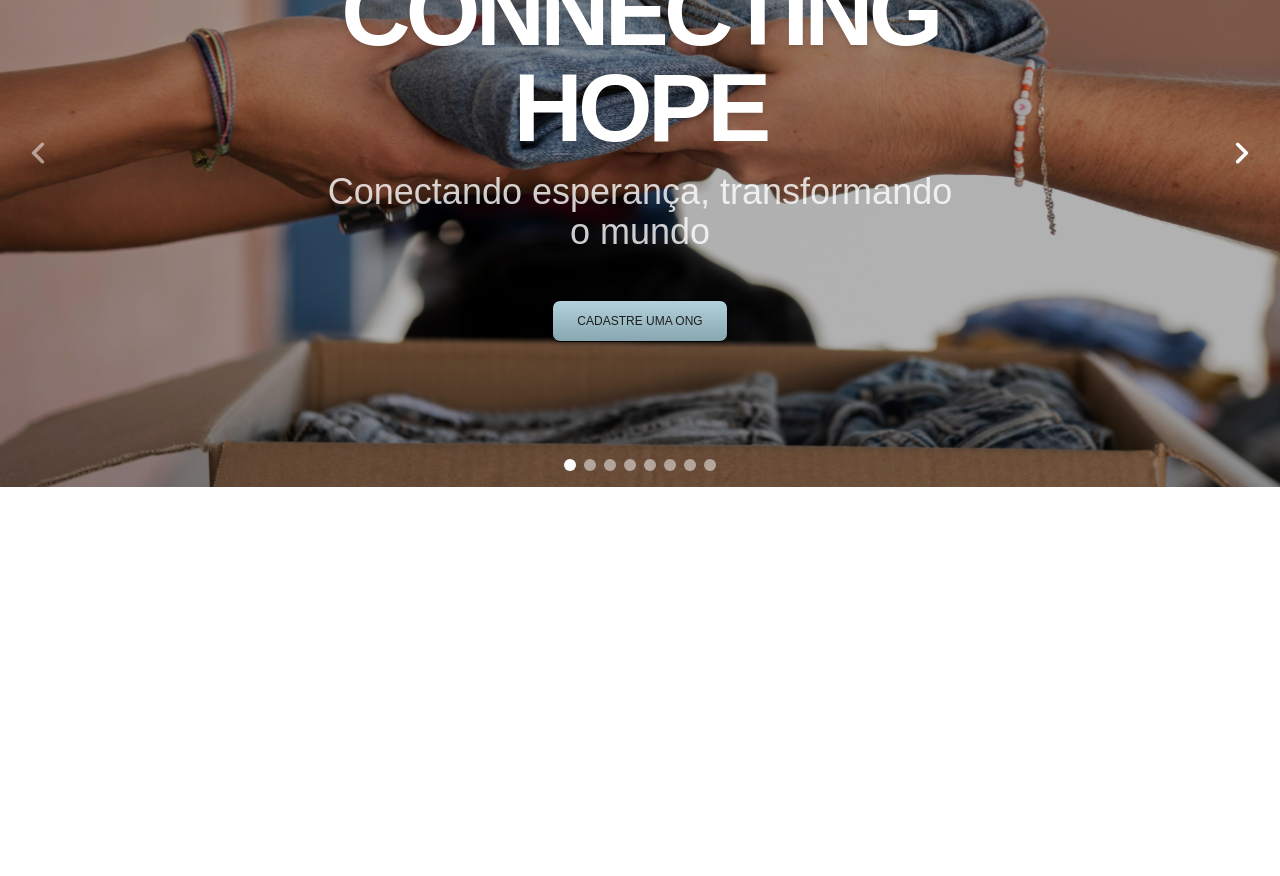
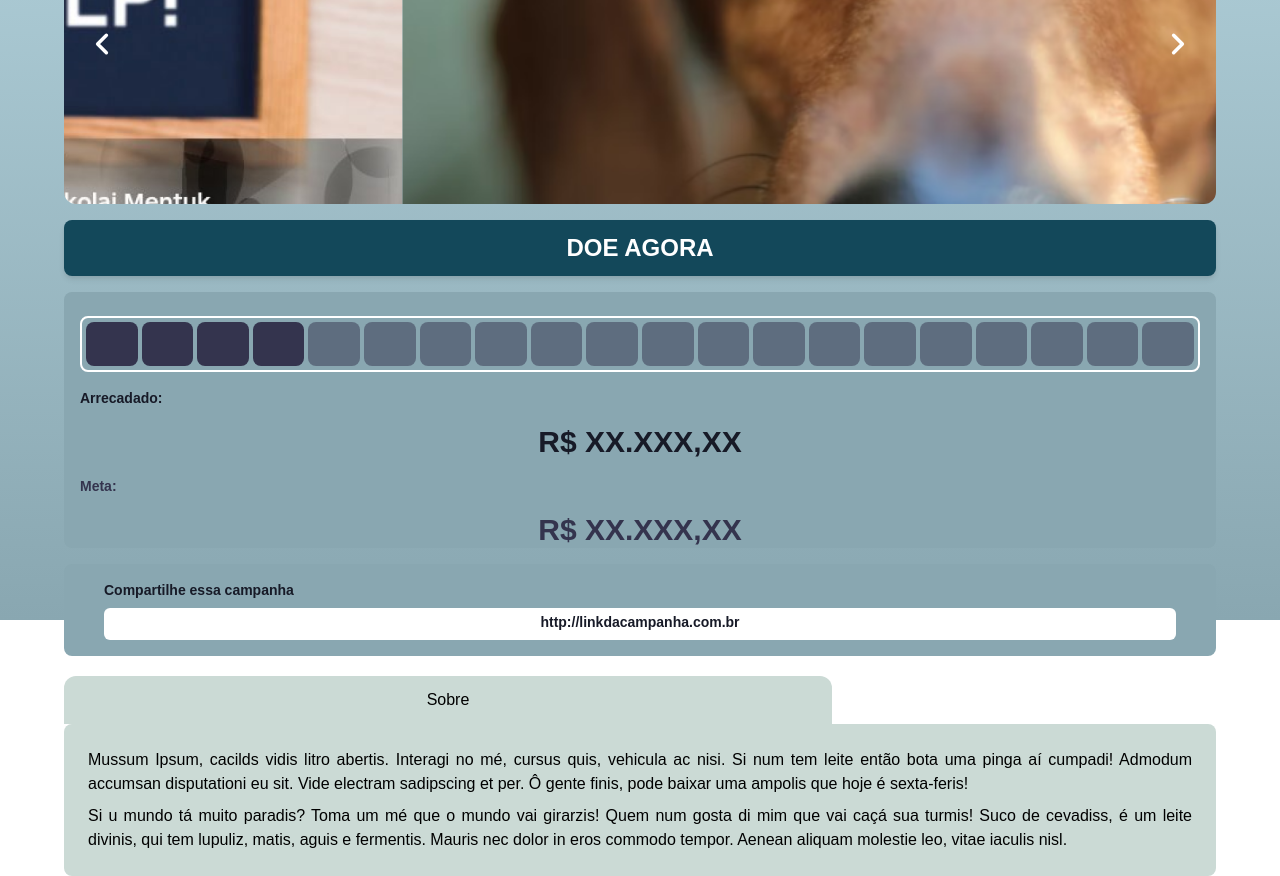
Before and after one commit to Alessandra1999/connecting-hope, a React (Vite) app in the folder frontend/: page / in a window 1280 px wide. Shown: the part 180-1056 px from the top of the page. Before the commit the page ends 800 px from the top, so only its background shows below. Built offline with nearby package versions, Linux system fonts and the light colour scheme.

Commit message:
fix eslint rule and feat carousel in showCampaign page

```diff
--- a/frontend/src/App.jsx
+++ b/frontend/src/App.jsx
@@ -2,17 +2,17 @@ import { BrowserRouter } from 'react-router-dom';
 import { Navbar } from './ui/components/navbar';
 import { Router } from './router';
 import Slider from './ui/components/slider/slider';
+import { ShowCampaign } from './ui/screens/show-campaign';
 
 function App() {
   return (
-    /*<BrowserRouter>
-      <div className="bg-slate-100 min-h-screen">
-        <Navbar />
-        <Router />
-      </div>
-    </BrowserRouter>*/
-
-    <Slider />
+    // <BrowserRouter>
+    //   <div className="bg-slate-100 min-h-screen">
+    //     <Navbar />
+    //     <Router />
+    //   </div>
+    // </BrowserRouter>
+    <ShowCampaign />
   );
 }
 
--- /dev/null
+++ b/frontend/src/ui/components/carousel/index.js
@@ -0,0 +1 @@
+export { CarouselDefault } from './carousel';
--- /dev/null
+++ b/frontend/src/ui/components/index.js
@@ -0,0 +1,2 @@
+export * from './carousel';
+export * from './progressBar';
--- /dev/null
+++ b/frontend/src/ui/components/progressBar/index.js
@@ -0,0 +1 @@
+export { ProgressBar } from './progressBar';
--- /dev/null
+++ b/frontend/src/ui/components/progressBar/progressBar.jsx
@@ -0,0 +1,20 @@
+export function ProgressBar({ progress, totalBars }) {
+  const barMultiplier = 100 / totalBars;
+  const roundedProgress = Math.ceil(progress / barMultiplier) * barMultiplier;
+
+  return (
+    <div className="w-full border-2 border-white h-14 rounded-lg p-1 grid grid-flow-col gap-1">
+      {Array.from(Array(totalBars)).map((_, idx) => {
+        const bgOpacity =
+          (idx + 1) * barMultiplier > roundedProgress ? 'opacity-50' : '';
+
+        return (
+          <div
+            key={`bar-${idx}`}
+            className={`rounded-lg bg-primary-dark-500 ${bgOpacity}`}
+          />
+        );
+      })}
+    </div>
+  );
+}
--- /dev/null
+++ b/frontend/src/ui/screens/show-campaign/index.js
@@ -0,0 +1 @@
+export { ShowCampaign } from './show-campaign';
--- a/frontend/src/ui/screens/show-campaign/index.jsx
+++ /dev/null
@@ -1,49 +0,0 @@
-import { Button } from '@material-tailwind/react';
-import { Progress } from '@material-tailwind/react';
-
-import { CarouselDefault } from '../../components/carousel/carousel';
-import Img04 from '../../../assets/ImgForCarousel/Img04.png';
-import Img05 from '../../../assets/ImgForCarousel/Img05.png';
-import Img06 from '../../../assets/ImgForCarousel/Img06.png';
-import Img07 from '../../../assets/ImgForCarousel/Img07.png';
-
-export function ShowCampaing() {
-  const images = [
-    {
-      img: Img04,
-      alt: 'cachorro olhando para a câmera',
-    },
-    {
-      img: Img05,
-      alt: 'cachorro encarando a câmera',
-    },
-    {
-      img: Img06,
-      alt: 'cachorros atrás de uma grade olhando para a direita',
-    },
-    {
-      img: Img07,
-      alt: 'cachorro sorrindo e recebendo carinho na cabeça',
-    },
-  ];
-  return (
-    <div className="w-full h-screen bg-gradient-to-b from-primary-light-250 to-primary-light-400">
-      <div>
-        <div className="flex justify-center pt-4 font-black text-2xl text-primary-dark-500">
-          FESTIVAL DA ADOÇÃO
-        </div>
-      </div>
-      <CarouselDefault images={images} />
-
-      <div className="w-full px-16">
-        <Button className="w-full bg-primary-light-700 font-bold text-2xl">
-          DOE AGORA
-        </Button>
-      </div>
-
-      <div className="w-full px-16 my-4 ">
-        <Progress value={50} className="h-10 "></Progress>
-      </div>
-    </div>
-  );
-}
--- /dev/null
+++ b/frontend/src/ui/screens/show-campaign/show-campaign.jsx
@@ -0,0 +1,91 @@
+import { Button } from '@material-tailwind/react';
+
+import { ProgressBar, CarouselDefault } from '../../components';
+import Img04 from '../../../assets/ImgForCarousel/Img04.png';
+import Img05 from '../../../assets/ImgForCarousel/Img05.png';
+import Img06 from '../../../assets/ImgForCarousel/Img06.png';
+import Img07 from '../../../assets/ImgForCarousel/Img07.png';
+
+export function ShowCampaign() {
+  const images = [
+    {
+      img: Img04,
+      alt: 'cachorro olhando para a câmera',
+    },
+    {
+      img: Img05,
+      alt: 'cachorro encarando a câmera',
+    },
+    {
+      img: Img06,
+      alt: 'cachorros atrás de uma grade olhando para a direita',
+    },
+    {
+      img: Img07,
+      alt: 'cachorro sorrindo e recebendo carinho na cabeça',
+    },
+  ];
+  return (
+    <div className="w-full h-screen bg-gradient-to-b from-primary-light-250 to-primary-light-400">
+      <div className="flex justify-center pt-4 font-black text-2xl text-primary-dark-500">
+        FESTIVAL DA ADOÇÃO
+      </div>
+
+      <CarouselDefault images={images} />
+
+      <div className="w-full px-16">
+        <Button className="w-full bg-primary-light-700 font-bold text-2xl">
+          DOE AGORA
+        </Button>
+      </div>
+
+      <div className="w-full px-16 py-4">
+        <div className="w-full rounded-lg bg-primary-light-400 pt-6 px-4">
+          <ProgressBar progress={20} totalBars={20} />
+          <div className="py-4 font-bold text-sm text-primary-dark-750">
+            {'Arrecadado: '}
+          </div>
+          <div className="font-bold text-3xl text-center text-primary-dark-750">
+            {' R$ XX.XXX,XX '}
+          </div>
+          <div className="py-4 font-bold text-sm text-primary-dark-500">
+            {' Meta: '}
+          </div>
+          <div className="font-bold text-3xl text-center text-primary-dark-500">
+            {' R$ XX.XXX,XX '}
+          </div>
+        </div>
+      </div>
+
+      <div className="w-full px-16 h-14">
+        <div className="w-full rounded-lg bg-primary-light-400 p-4 px-10">
+          <div className="font-semibold pb-2 text-sm text-primary-dark-750">
+            {' Compartilhe essa campanha '}
+          </div>
+          <div className="h-8 py-1 font-semibold text-sm text-center bg-white rounded-md text-primary-dark-750">
+            {' http://linkdacampanha.com.br '}
+          </div>
+        </div>
+      </div>
+      <div className="px-16 pt-14 mr-96">
+        <div className="bg-primary-light-200 rounded-t-xl p-3">
+          <div className="font-medium text-center">{'Sobre'}</div>
+        </div>
+      </div>
+      <div className="px-16">
+        <div className="bg-primary-light-200 text-justify rounded-lg p-6">
+          <div className="font-medium pb-2">
+            {
+              'Mussum Ipsum, cacilds vidis litro abertis.  Interagi no mé, cursus quis, vehicula ac nisi. Si num tem leite então bota uma pinga aí cumpadi! Admodum accumsan disputationi eu sit. Vide electram sadipscing et per. Ô gente finis, pode baixar uma ampolis que hoje é sexta-feris! '
+            }
+          </div>
+          <div className="font-medium">
+            {
+              'Si u mundo tá muito paradis? Toma um mé que o mundo vai girarzis! Quem num gosta di mim que vai caçá sua turmis! Suco de cevadiss, é um leite divinis, qui tem lupuliz, matis, aguis e fermentis. Mauris nec dolor in eros commodo tempor. Aenean aliquam molestie leo, vitae iaculis nisl.'
+            }
+          </div>
+        </div>
+      </div>
+    </div>
+  );
+}
```
Also changed, not shown: frontend/eslint.config.js (+7 -6 lines), frontend/src/ui/components/index.jsx (deleted).
